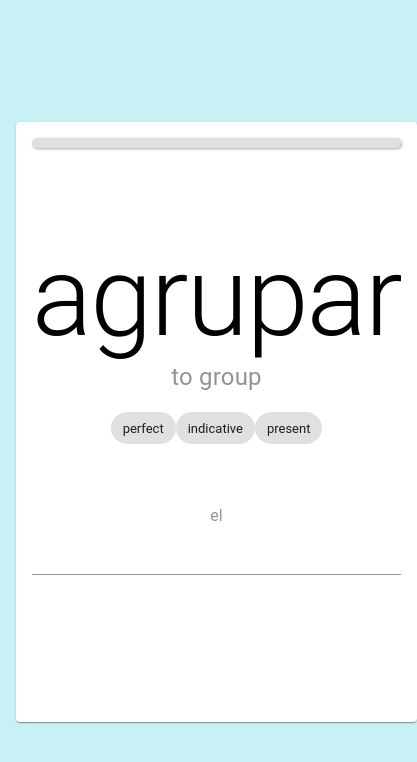
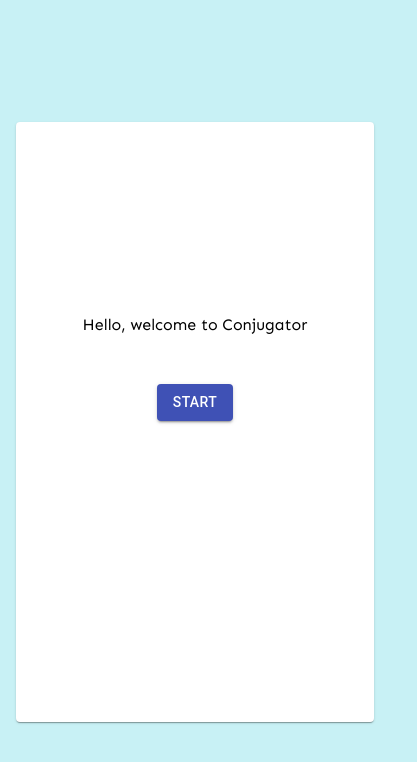
Before and after one commit to nickincardone/conjugator, a React (Create React App) app: page / in a window 390 px wide. Shown: the top 762 px of the page, 417 px wide, since content can reach past the window. Built offline with nearby package versions, Linux system fonts and the light colour scheme.

Commit message:
did some mobile friendly stuff

```diff
--- a/src/App.js
+++ b/src/App.js
@@ -11,6 +11,10 @@ import SimpleDialog from './components/SimpleDialog';
 import ConjugationCard from './components/cards/ConjugationCard/ConjugationCard';
 import LinearProgress from '@material-ui/core/LinearProgress';
 import MultipleChoiceCard from './components/cards/ConjugationCard/MultipleChoiceCard';
+import { Hidden } from '@material-ui/core';
+import Typography from '@material-ui/core/Typography';
+import Button from '@material-ui/core/Button';
+import Box from '@material-ui/core/Box';
 
 class App extends React.Component {
   numberOfQuestions = 25;
@@ -21,6 +25,8 @@ class App extends React.Component {
       value: '',
       currentQuestion: 0,
       open: false,
+      showStart: true,
+      isMobile: false
     };
     this.createQuestions();
   }
@@ -43,7 +49,10 @@ class App extends React.Component {
 
   createQuestions = () => {
     const questionArray = [];
-    const questionTypes = [1,2];
+    let questionTypes = [1, 2];
+    if (this.state.isMobile) {
+      questionTypes = [1]
+    }
     const pronouns = ['yo', 'tu', 'el', 'nosotros', 'vosotros', 'ellos'];
     for (let i = 0; i < this.numberOfQuestions; i++) {
       const currentVerb = verbs[Math.floor(Math.random() * verbs.length)];
@@ -86,7 +95,9 @@ class App extends React.Component {
     return this.shuffle(choiceArray);
   };
 
-  filterAnswer = (answer) => {return answer.replace(/\|/g, '')};
+  filterAnswer = (answer) => {
+    return answer.replace(/\|/g, '')
+  };
 
   shuffle(array) {
     let currentIndex = array.length, temporaryValue, randomIndex;
@@ -172,6 +183,13 @@ class App extends React.Component {
     )
   }
 
+  start = (isMobile) => {
+    this.setState({isMobile: isMobile}, () => {
+      this.createQuestions();
+      this.setState({showStart: false});
+    });
+  };
+
   render() {
     return (
       <Container maxWidth="md" className="nji-main" onKeyDown={this._handleKeyDown}>
@@ -179,15 +197,41 @@ class App extends React.Component {
           <Grid item>
             <Card className="nji-main-card">
               <CardContent>
+                <Hidden xsUp={!this.state.showStart}>
+                  <Box
+                    display={'flex'}
+                    flexDirection={'column'}
+                    alignItems={'center'}
+                    justifyContent={'center'}
+                    minHeight={360}
+                    color={'common.black'}
+                    textAlign={'center'}
+                    style={{'padding-top': '50px'}}
+                  >
+                    Hello, welcome to Conjugator {this.state.showStart}<br/>
+                    <Hidden smUp>
+                      <Button variant="contained" color="primary" onClick={() => {this.start(true)}} style={{'margin-top': '50px'}}>
+                        start
+                      </Button>
+                    </Hidden>
+                    <Hidden xsDown>
+                      <Button variant="contained" color="primary" onClick={() => {this.start(false)}} style={{'margin-top': '50px'}}>
+                        start
+                      </Button>
+                    </Hidden>
+                  </Box>
+                </Hidden>
+                <Hidden xsUp={this.state.showStart}>
                   <LinearProgress
                     variant="determinate"
                     color="secondary"
-                  value={(this.state.currentQuestion / this.numberOfQuestions) * 100} />
+                    value={(this.state.currentQuestion / this.numberOfQuestions) * 100}/>
                   <SimpleDialog
                     open={this.state.open} handleClose={this.handleClose}
                     answer={this.state.value}
-                  correctAnswer={this.realAnswer()} />
+                    correctAnswer={this.realAnswer()}/>
                   {this.getQuestion(this.questions[this.state.currentQuestion].questionType)}
+                </Hidden>
               </CardContent>
             </Card>
           </Grid>
--- a/src/App.scss
+++ b/src/App.scss
@@ -34,6 +34,11 @@ html, body {
         background-color: #00ca00;
       }
     }
+    .nji-card-mc {
+      .MuiCard-root {
+        min-height: 100%;
+      }
+    }
 
     .nji-main-top {
       h1 {
@@ -44,6 +49,11 @@ html, body {
       h4 {
         color: #949494;
         font-size: 1.5em;
+      }
+      @media (max-width: 600px) {
+        h1 {
+          font-size: 3em;
+        }
       }
     }
 
--- a/src/components/cards/ConjugationCard/MultipleChoiceCard.js
+++ b/src/components/cards/ConjugationCard/MultipleChoiceCard.js
@@ -60,7 +60,7 @@ class MultipleChoiceCard extends React.Component {
           >
             <Typography
               variant="subtitle1">{this.props.question.person}</Typography>
-            <Grid container spacing="1">
+            <Grid container spacing="1" className="nji-card-mc">
               {this.props.question.choices.map((answer, index) => {
                 return (
                   <Grid item xs="6" key={index}>
```
Lines whose indentation alone changed are shown as unchanged.
